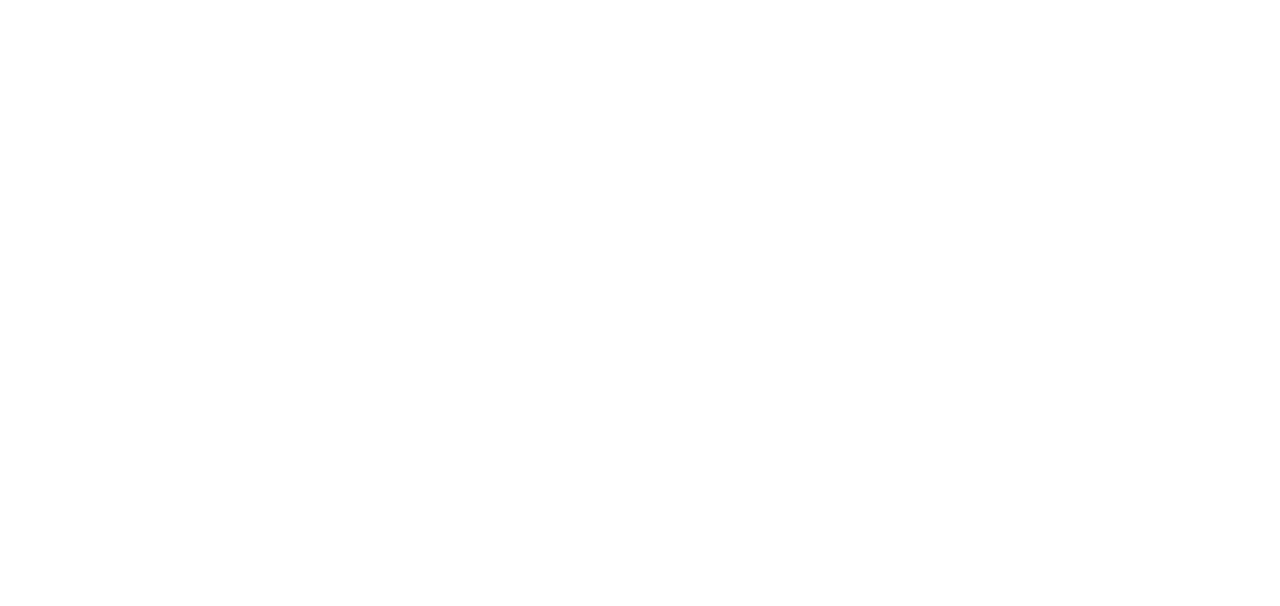
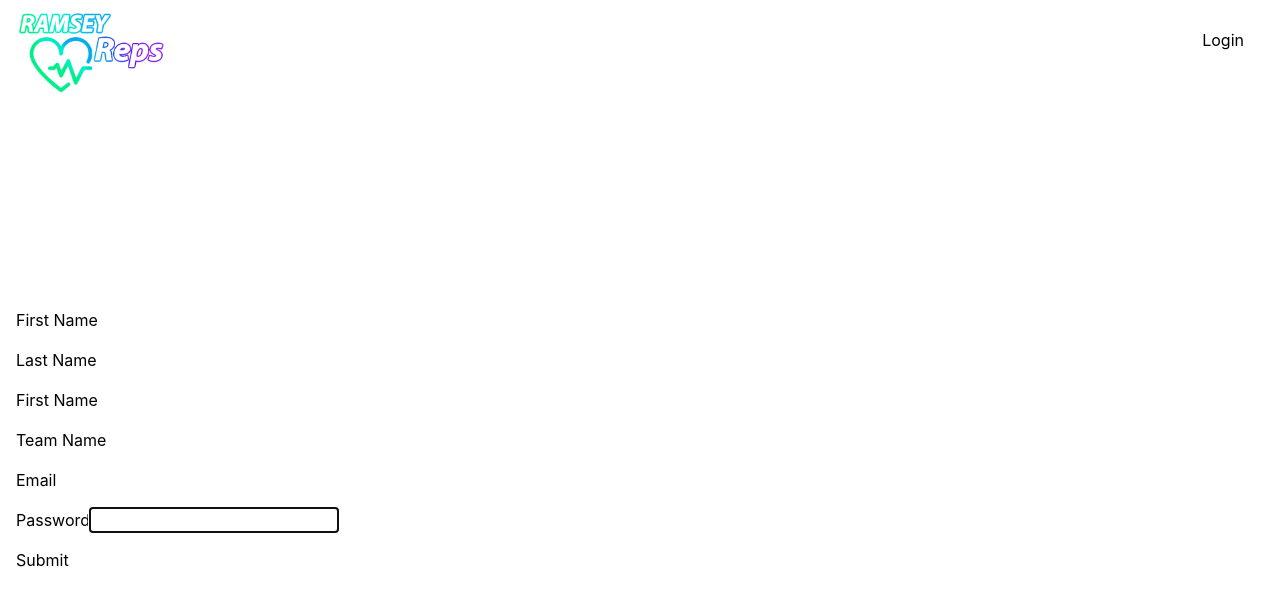
Before and after one commit to benroasting/ramsey-reps-next, a Next.js app: page /register in a window 1280 px wide. Shown: the top 606 px of the page. Built offline with nearby package versions, Linux system fonts and the light colour scheme.

Commit message:
added basic structure for registration and login pages

```diff
--- a/pages/login.tsx
+++ b/pages/login.tsx
@@ -1,5 +1,22 @@
 import React from "react";
+import Layout from "../components/Layout";
 
 export default function login() {
-  return <div>Login</div>;
+  return (
+    <div>
+      <Layout title="Create Account">
+        <form onSubmit={handler}>
+          <div className="mb-4">
+            <label htmlFor="email">Email</label>
+            <input type="text" id="email" autoFocus />
+          </div>
+          <div className="mb-4">
+            <label htmlFor="password">Password</label>
+            <input type="text" id="password" autoFocus />
+          </div>
+          <button type="submit">Login</button>
+        </form>
+      </Layout>
+    </div>
+  );
 }
--- a/pages/register.tsx
+++ b/pages/register.tsx
@@ -1,5 +1,39 @@
 import React from "react";
+import Layout from "../components/Layout";
+import handler from "./api/hello";
 
 export default function register() {
-  return <div></div>;
+  return (
+    <div>
+      <Layout title="Create Account">
+        <form onSubmit={handler}>
+          <div className="mb-4">
+            <label htmlFor="firstName">First Name</label>
+            <input type="text" id="firstName" autoFocus />
+          </div>
+          <div className="mb-4">
+            <label htmlFor="lastName">Last Name</label>
+            <input type="text" id="lastName" autoFocus />
+          </div>
+          <div className="mb-4">
+            <label htmlFor="firstName">First Name</label>
+            <input type="text" id="name" autoFocus />
+          </div>
+          <div className="mb-4">
+            <label htmlFor="teamName">Team Name</label>
+            <input type="text" id="teamName" autoFocus />
+          </div>
+          <div className="mb-4">
+            <label htmlFor="email">Email</label>
+            <input type="text" id="email" autoFocus />
+          </div>
+          <div className="mb-4">
+            <label htmlFor="password">Password</label>
+            <input type="text" id="password" autoFocus />
+          </div>
+          <button type="submit">Submit</button>
+        </form>
+      </Layout>
+    </div>
+  );
 }
```
